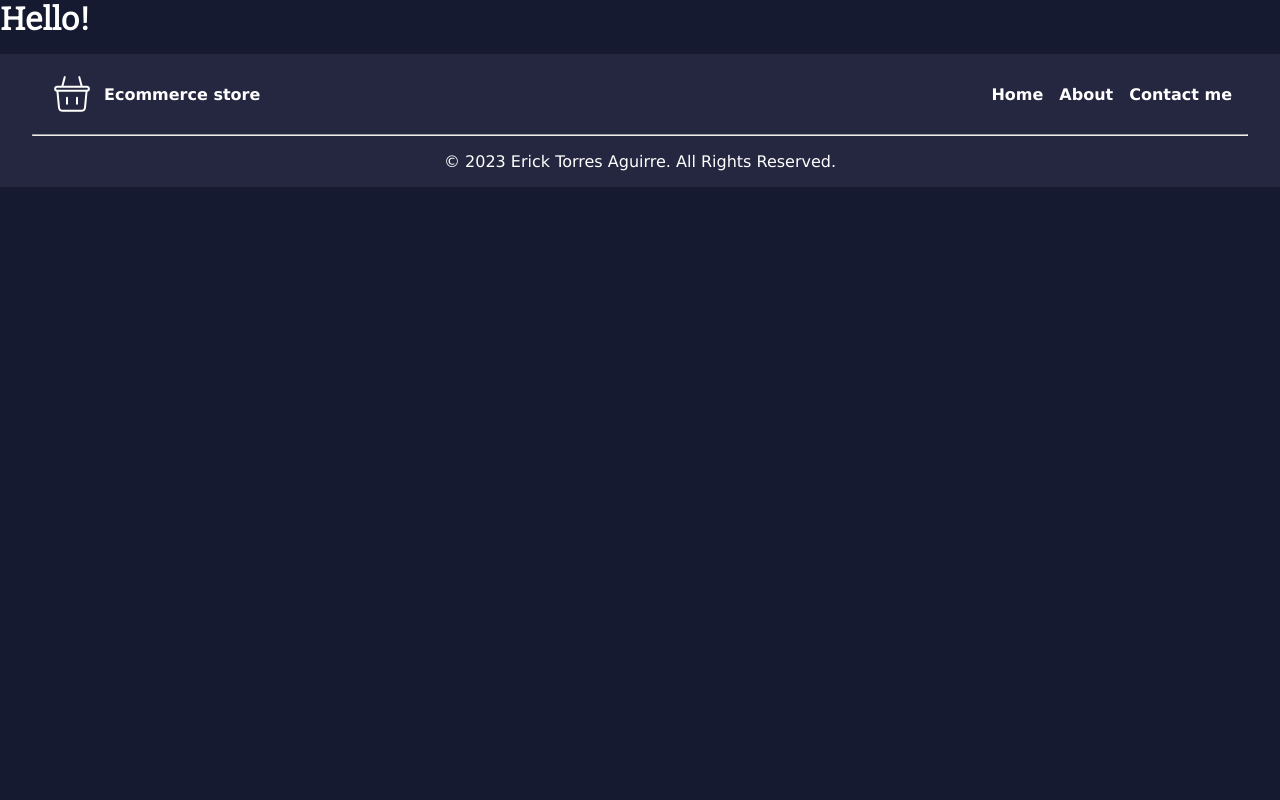
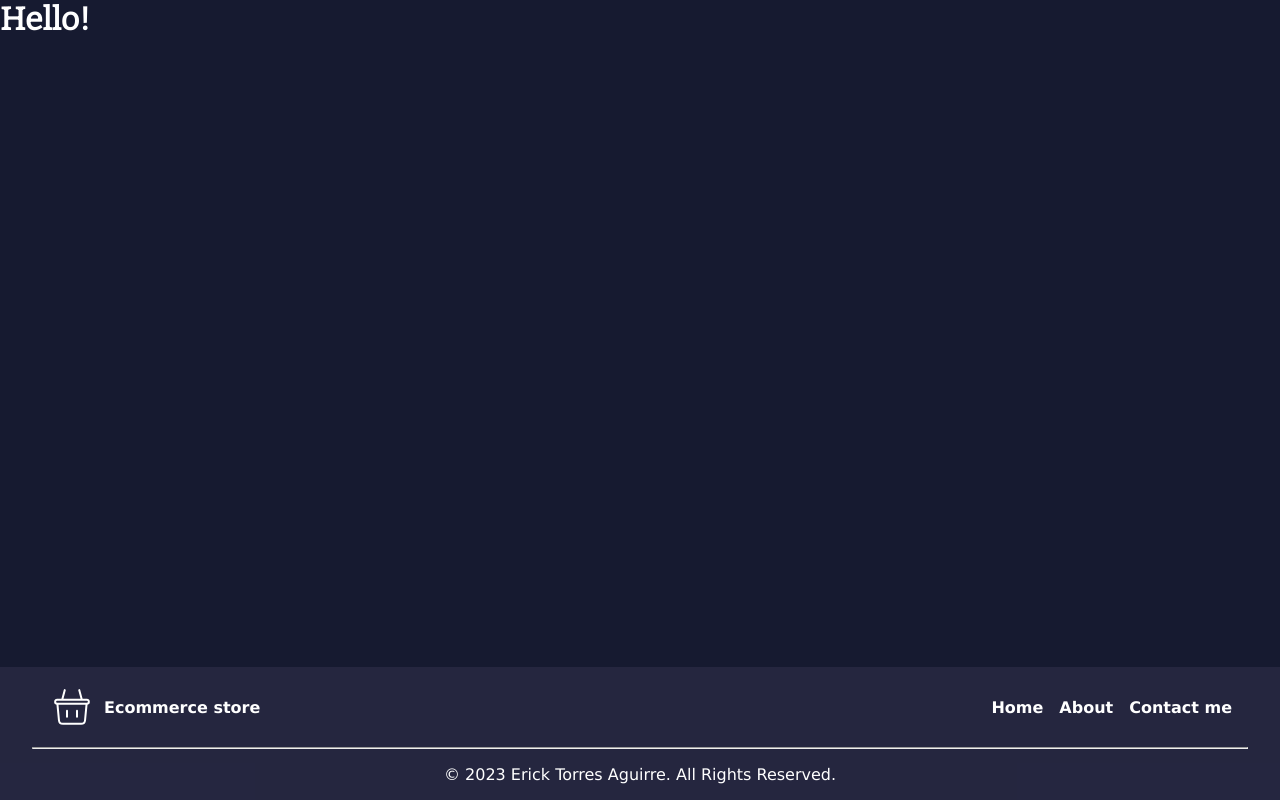
Before and after one commit to Eckry/store-app, a React (Vite) app: page /store-app/about in a window 1280 px wide. Built offline with nearby package versions, Linux system fonts and the light colour scheme.

Commit message:
make footer stay at the bottom

```diff
--- a/src/App.css
+++ b/src/App.css
@@ -22,10 +22,12 @@
 }
 
 body {
+  position: relative;
   background-color: var(--primary-color);
   font-family: "Bitter", serif;
   color: white;
-  height: 100vh;
+  min-height: 100vh;
+  padding-bottom: 150px;
 }
 
 a {
@@ -54,7 +56,7 @@ a {
 }
 
 .carousel-buttons {
-  margin: 0.7rem 0;
+  margin: 0.7rem 0 0 0;
   display: flex;
   justify-content: center;
   align-items: center;
--- a/src/components/styles/Footer.css
+++ b/src/components/styles/Footer.css
@@ -1,4 +1,7 @@
 .footer {
+  position: absolute;
+  bottom: 0;
+  width: 100%;
   padding: 1rem 2rem;
   background-color: var(--secondary-transparent-color);
   margin-top: 1rem;
```
